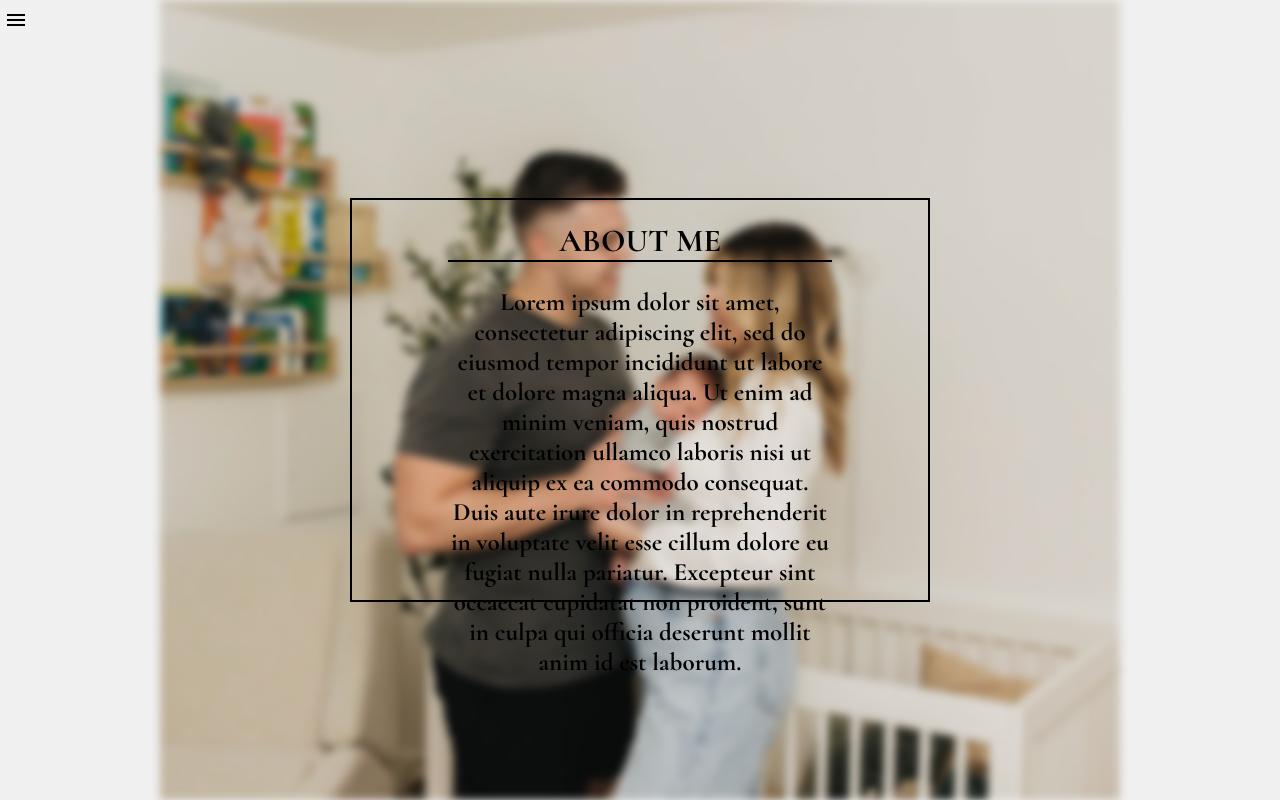
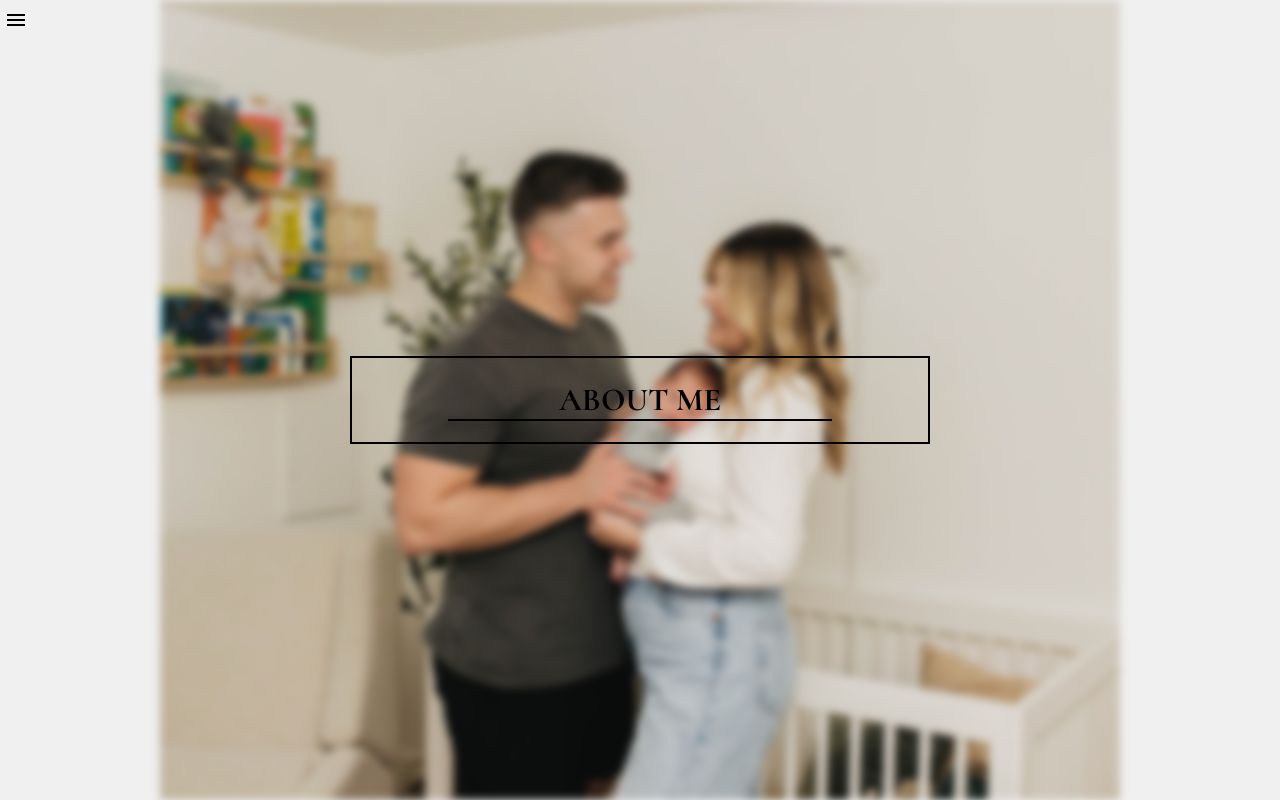
Before and after one commit to GucciHepcat52/hair-by-maddy-kate, a React (Create React App) app: page /about in a window 1280 px wide. Built offline with nearby package versions, Linux system fonts and the light colour scheme.

Commit message:
fixed messed up styles

```diff
--- a/src/App.css
+++ b/src/App.css
@@ -100,7 +100,18 @@
   border: 2px solid black;
   text-align: center;
   padding: 0 10%;
-  height: 50%;
+  /* height: 50%; */
+  width: 40%;
+}
+
+.services-text {
+  position: absolute;
+  z-index: 2;
+  color: black;
+  border: 2px solid black;
+  text-align: center;
+  padding: 0 10%;
+  /* height: 50%; */
   width: 40%;
 }
 
@@ -119,6 +130,10 @@
 
 .about-text h3 {
   font-size: 25px;
+}
+
+.services-text h1 {
+  border-bottom: 2px solid black;
 }
 
 .review {
@@ -209,7 +224,7 @@
     font-size: 15px;
   }
   .about-text {
-    height: 78%;
+    /* height: 78%; */
     width: 70%;
   }
 }
--- a/src/pages/About.js
+++ b/src/pages/About.js
@@ -38,15 +38,6 @@ export default function About() {
         <div className="slides about-slide"></div>
         <div className="about-text">
           <h1>ABOUT ME</h1>
-          <h3>
-            Lorem ipsum dolor sit amet, consectetur adipiscing elit, sed do
-            eiusmod tempor incididunt ut labore et dolore magna aliqua. Ut enim
-            ad minim veniam, quis nostrud exercitation ullamco laboris nisi ut
-            aliquip ex ea commodo consequat. Duis aute irure dolor in
-            reprehenderit in voluptate velit esse cillum dolore eu fugiat nulla
-            pariatur. Excepteur sint occaecat cupidatat non proident, sunt in
-            culpa qui officia deserunt mollit anim id est laborum.
-          </h3>
         </div>
       </div>
     </div>
--- a/src/pages/Services.js
+++ b/src/pages/Services.js
@@ -36,6 +36,9 @@ export default function Services() {
       <Menu isActive={activeMenu} />
       <div className="Content">
         <div className="slides services-slide"></div>
+        <div className="services-text">
+          <h1>SERVICES</h1>
+        </div>
       </div>
     </div>
   );
```
